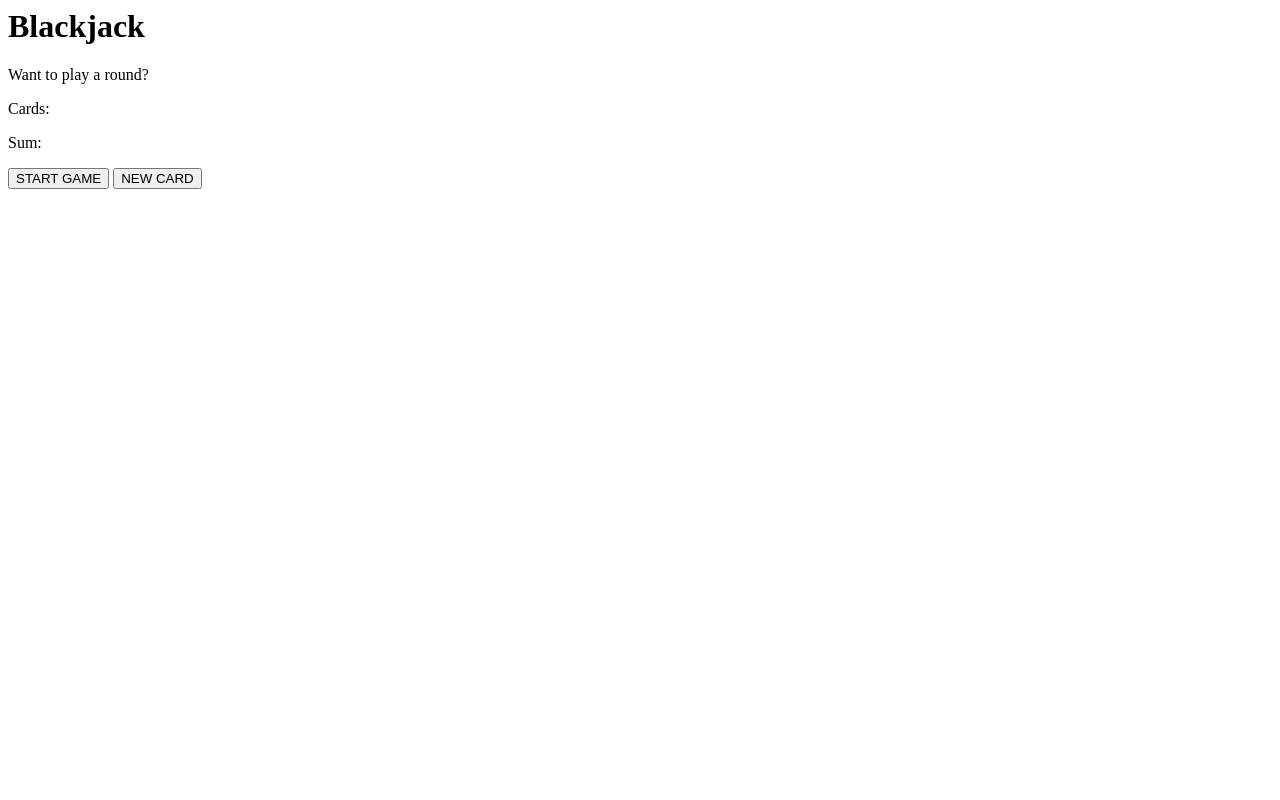
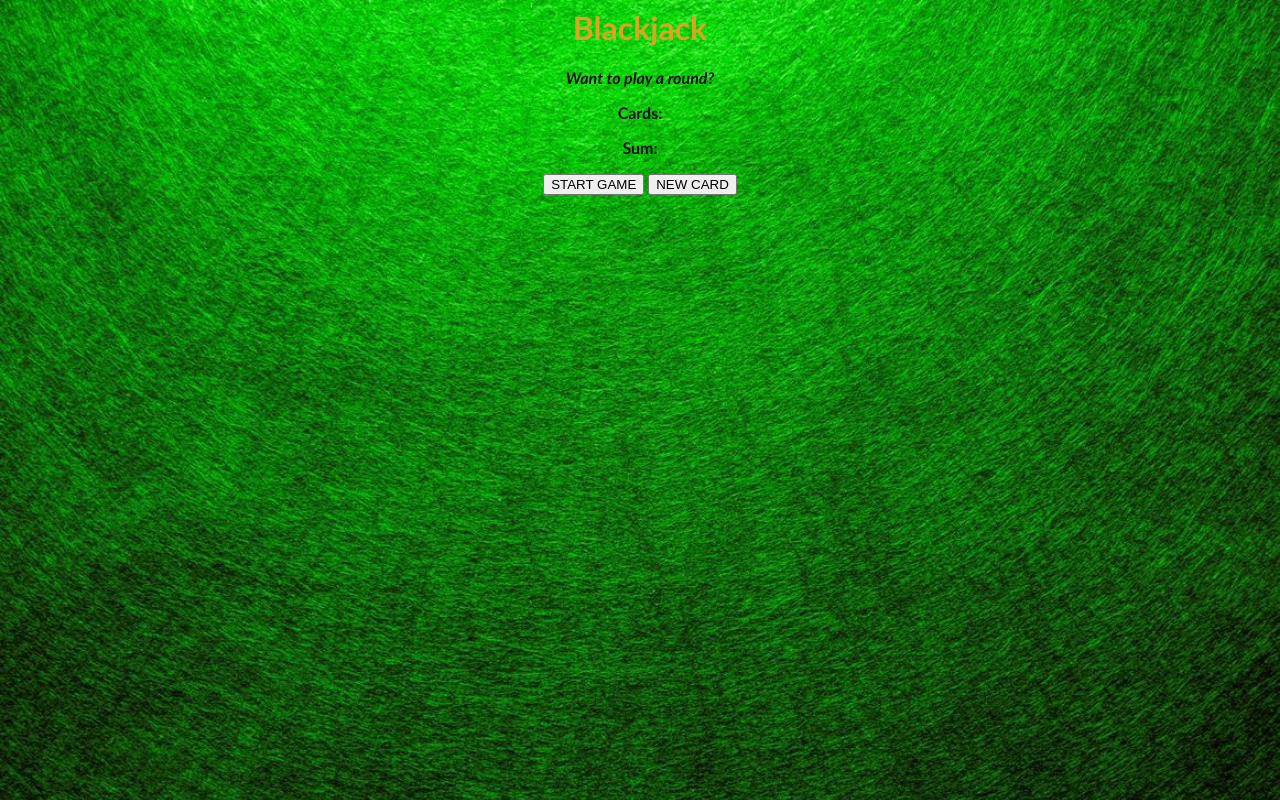
Before and after one commit to JColamaio/blackJack.github.io, a plain HTML site: page index.html in a window 1280 px wide. Drawn offline with Linux system fonts and the light colour scheme.

Commit message:
fix image

```diff
--- a/index.css
+++ b/index.css
@@ -1,6 +1,6 @@
 body {
     font-family: 'Trebuchet MS', 'Lucida Sans Unicode', 'Lucida Grande', 'Lucida Sans', Arial, sans-serif;
-    background-image: url("images/table.jpg");
+    background-image: url("table.jpg");
     background-size: cover;
     text-align: center;
     color: rgb(17, 16, 16);
--- a/index.html
+++ b/index.html
@@ -1,6 +1,6 @@
 <html>
     <head>
-        <link rel="stylesheet" href="styles.css">
+        <link rel="stylesheet" href="index.css">
     </head>
     <body>
         <h1>Blackjack</h1>
```
Also changed, not shown: table.jpg (added).
